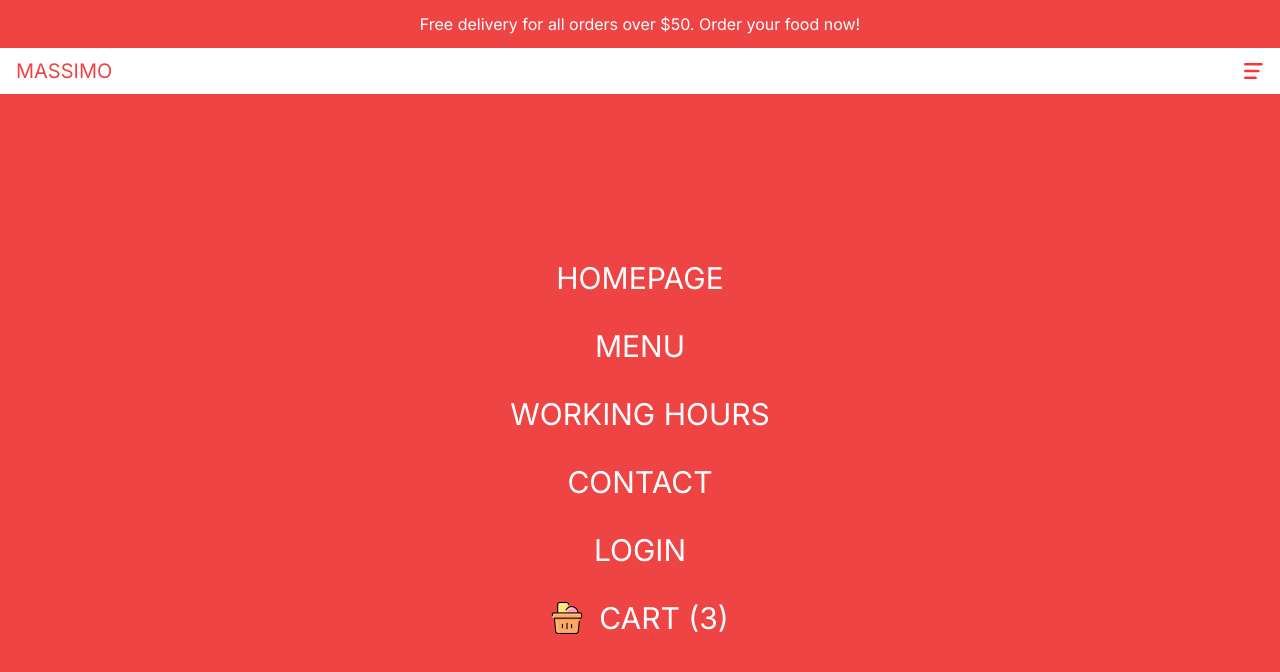
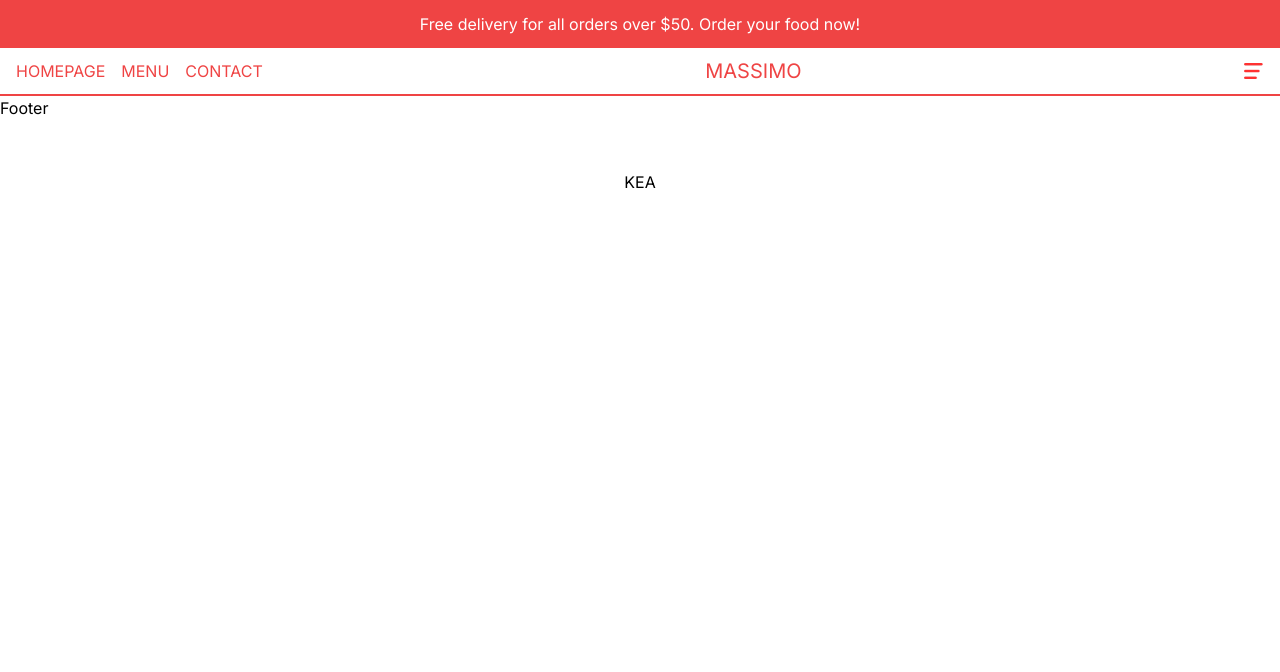
Before and after one commit to KenanRamazanov/RestaurantApp-TypeScript, a Next.js app: page / in a window 1280 px wide. Shown: the top 672 px of the page. Built offline with nearby package versions, Linux system fonts and the light colour scheme.

Commit message:
Creating Mobile Navbar

```diff
--- a/src/components/Menu.tsx
+++ b/src/components/Menu.tsx
@@ -24,17 +24,18 @@
         <Image src={"/close.png"} alt='' width={20} height={20} onClick={()=>{setOpen(false)}}/>
       )}
 
+      { open &&(
       <div className='bg-red-500 text-white absolute left-0 top-24 w-full h-[calc(100vh-6rem)] flex flex-col gap-8 items-center justify-center text-3xl z-10'>
 {links.map(item =>(
-    <Link href={item.url} key={item.id}>{item.title}</Link>
+    <Link href={item.url} key={item.id} onClick={()=>{setOpen(false)}}>{item.title} </Link>
 ))}
-{ !user ? <Link href="/login">Login</Link> :
+{ !user ? <Link href="/login" onClick={()=>{setOpen(false)}}>Login</Link> :
 (
-<Link href="/orders">Orders</Link>)}
-<Link href='/cart'>
+<Link href="/orders" onClick={()=>{setOpen(false)}}>Orders</Link>)}
+<Link href='/cart' onClick={()=>{setOpen(false)}}>
     <CartIcon/>
 </Link>
-      </div>
+      </div>)}
     </div>
   )
 }
--- a/src/components/Navbar.tsx
+++ b/src/components/Navbar.tsx
@@ -6,6 +6,12 @@
 const Navbar = () => {
   return (
     <div className='h-12 text-red-500 p-4 flex items-center justify-between border-b-2 border-b-red-500 uppercase'>
+        <div className='hidden md:flex gap-4'>
+          <Link href='/'>Homepage</Link>
+          <Link href='/'>Menu</Link>
+          <Link href='/'>Contact</Link>
+
+        </div>
         {/*Logo */}
         <div className='text-xl'>
             <Link href="/">
```
